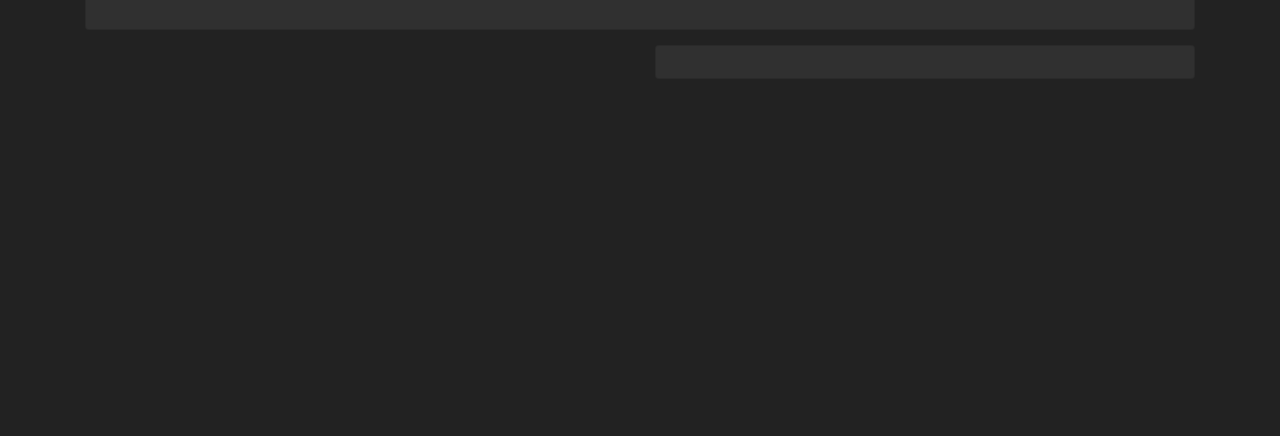
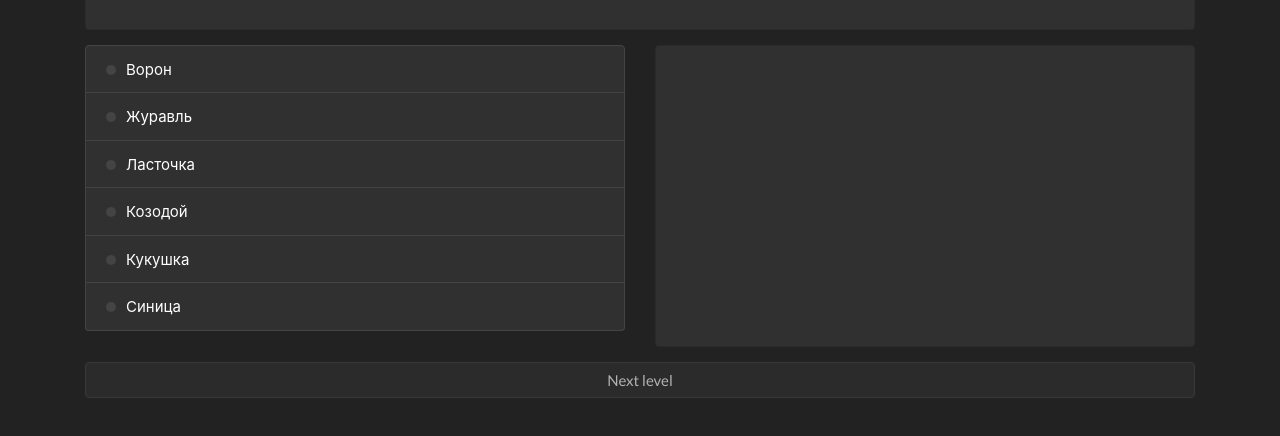
Before and after one commit to EduardBrukish/songbird, a React (Create React App) app: page / in a window 1280 px wide. Shown: the part 278-714 px from the top of the page. Built offline with nearby package versions, Linux system fonts and the light colour scheme; no server answers.

Commit message:
feat: add questionNumber to reducers, add logic to show birds list

```diff
--- a/src/components/next-level/NextLevel.js
+++ b/src/components/next-level/NextLevel.js
@@ -1,9 +1,11 @@
 import React from 'react';
+import { useSelector } from 'react-redux';
 
 import './NextLevel.scss'
 
 const NextLevel = () => {
 
+  const isRightAnswer = useSelector(state => state.app.isRightAnswer);
   let classes = 'btn';
   if(isRightAnswer) {
     classes += ' btn-success btn-next'
@@ -13,7 +15,9 @@ const NextLevel = () => {
     <button
       className={ classes }
       disabled={ !isRightAnswer }
-      onClick={ () => nextQuestion()}
+      // onClick={ () => nextQuestion()}
       >Next level</button>
   )
 }
+
+export default NextLevel
--- a/src/components/next-level/NextLevel.scss
+++ b/src/components/next-level/NextLevel.scss
@@ -0,0 +1,14 @@
+.btn {
+  width: 100%;
+  margin: 15px;
+  background-color: #303030;
+  border: 1px solid #444444;
+}
+
+.btn-next {
+  box-shadow: 0 0 3px 5px #00bc8c;
+}
+
+.btn-next:hover {
+  box-shadow: none;
+}
--- a/src/components/quiz-field/QuizField.js
+++ b/src/components/quiz-field/QuizField.js
@@ -1,14 +1,40 @@
 import React from 'react';
+import { useSelector } from 'react-redux';
+import NextLevel from '../next-level/NextLevel';
+import BirdService from '../../services/bird-service';
 
 import './QuizField.scss';
 
 const QuizField = () => {
 
+  const questionNumber = useSelector(state => state.app.questionNumber)
+  const birdsService = new BirdService();
+  const birdsData = birdsService.getBirds(questionNumber);
+
+  const data = birdsData.map((item) => {
+
+    let classes = "answer-marker";
+    // if(item.isAnswered) {
+    //   const addedClass = (item.id === hiddenRandomBird.id) ? ' right-answer' : ' error-answer';
+    //   classes += addedClass
+    // }
+
+    return (
+    <li
+      className="list-group-item bird-item"
+      // onClick={ () => showBirdInfo(item.id)}
+      key={item.id}>
+      <span className={ classes }></span>
+        {item.name}
+    </li>
+    )
+  })
+
   return(
     <div className="row">
     <div className="col-md-6 bird-list">
     <ul className="list-group">
-      {/* {data} */}
+      {data}
     </ul>
     </div>
     <div className="col-md-6">
@@ -16,6 +42,7 @@ const QuizField = () => {
         {/* {birdCard} */}
       </div>
     </div>
+    <NextLevel />
   </div>
   )
 };
--- a/src/components/quiz-field/QuizField.scss
+++ b/src/components/quiz-field/QuizField.scss
@@ -0,0 +1,34 @@
+.bird-item:hover {
+  cursor: pointer;
+  background-color: #444444;
+}
+
+.selected-bird {
+  padding: 1rem;
+  height: 100%;
+}
+
+.bird-list {
+  margin-bottom: 1rem;
+}
+
+.bird-card-main {
+  display: flex;
+}
+
+.answer-marker {
+  display: inline-block;
+  width: 10px;
+  height: 10px;
+  margin-right: 10px;
+  border-radius: 50%;
+  background-color: #444444;
+}
+
+.right-answer {
+  background-color: rgb(19, 94, 19);
+}
+
+.error-answer {
+  background-color: rgb(158, 0, 0);
+}
--- a/src/reducers/appReducer.js
+++ b/src/reducers/appReducer.js
@@ -1,4 +1,5 @@
 const initialState = {
+  questionNumber: 0,
   score: 0,
   isRightAnswer: false,
 }
```
